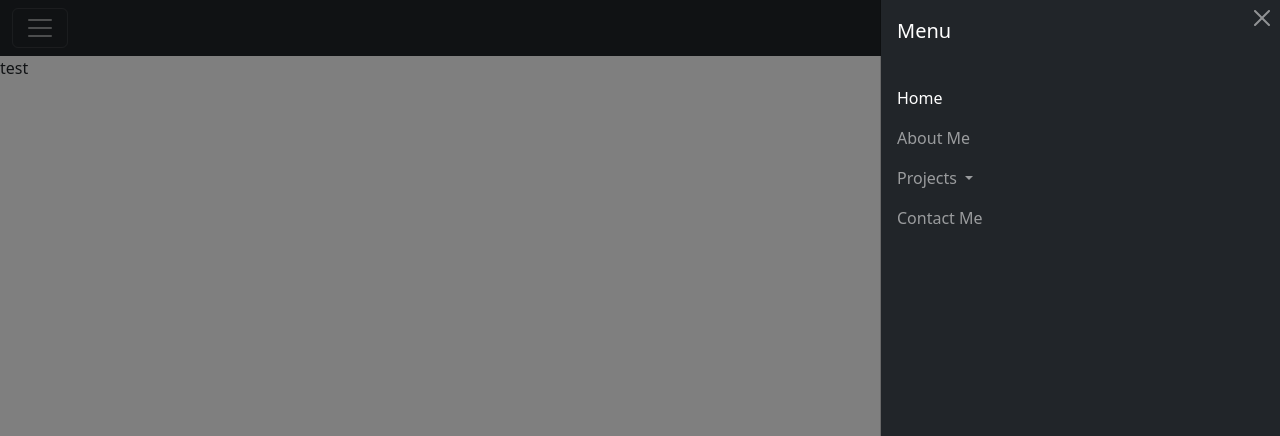
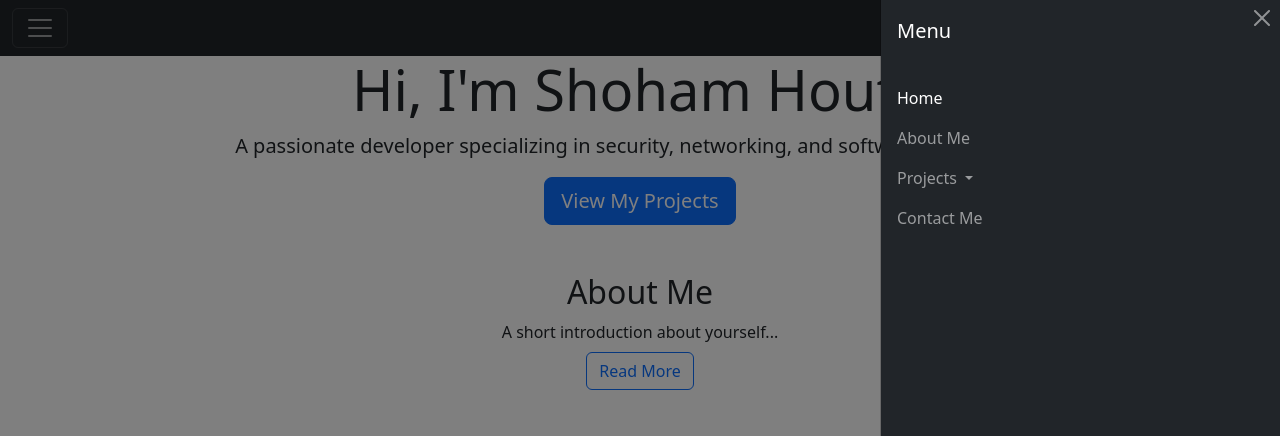
Before and after one commit to Shoham-Houta/Portfolio, a Flask app: page / in a window 1280 px wide, after a click that opens the changed part. Shown: the top 436 px of the page. Run offline with Flask 3, Linux system fonts and the light colour scheme; some libraries are stand-ins or nearby versions.

Commit message:
Added basic landing page with contact link in footer

```diff
--- a/static/style.css
+++ b/static/style.css
@@ -32,8 +32,6 @@
   width: 90%; /* Makes form responsive */
   max-width: 600px;
   max-height: 90vh; /* Ensures it never overflows the screen */
-  background: white;
-  padding: 20px;
   border-radius: 10px;
   box-shadow: 0px 0px 15px rgba(0, 0, 0, 0.2);
   text-align: center;
@@ -60,7 +58,6 @@
 /* Prevents entire page from scrolling */
 body {
   margin-top: 56px;
-  overflow: hidden; /* Ensures no page scrolling */
 }
 /* Hide the scrollbar while keeping scrolling functional */
 .form-container form {
--- a/templates/index.html
+++ b/templates/index.html
@@ -2,8 +2,66 @@
 
 <body>
   {% block Content %}
+  <header
+    class="hero d-flex align-items-center justify-content-center text-center"
+  >
+    <div class="container">
+      <h1 class="display-4">Hi, I'm Shoham Houta</h1>
+      <p class="lead">
+        A passionate developer specializing in security, networking, and
+        software engineering.
+      </p>
+      <a href="/projects" class="btn btn-primary btn-lg">View My Projects</a>
+    </div>
+  </header>
 
-  <p>test</p>
+  <!-- About Preview Section -->
+  <section class="container text-center my-5">
+    <h2>About Me</h2>
+    <p>
+      A short introduction about yourself...<br /><a
+        href="/about"
+        class="btn btn-outline-primary mt-2"
+        >Read More</a
+      >
+    </p>
+  </section>
+  <section class="container my-5">
+    <h2 class="text-center">Featured Projects</h2>
+    <div class="row">
+      <div class="col-md-4">
+        <div class="card">
+          <img src="static/project1.jpg" class="card-img-top" alt="Project 1" />
+          <div class="card-body">
+            <h5 class="card-title">Project 1</h5>
+            <p class="card-text">Short description...</p>
+            <a href="/projects/1" class="btn btn-primary">View Project</a>
+          </div>
+        </div>
+      </div>
+      <div class="col-md-4">
+        <div class="card">
+          <img src="static/project2.jpg" class="card-img-top" alt="Project 2" />
+          <div class="card-body">
+            <h5 class="card-title">Project 2</h5>
+            <p class="card-text">Short description...</p>
+            <a href="/projects/2" class="btn btn-primary">View Project</a>
+          </div>
+        </div>
+      </div>
+      <div class="col-md-4">
+        <div class="card">
+          <img src="static/project3.jpg" class="card-img-top" alt="Project 3" />
+          <div class="card-body">
+            <h5 class="card-title">Project 3</h5>
+            <p class="card-text">Short description...</p>
+            <a href="/projects/3" class="btn btn-primary">View Project</a>
+          </div>
+        </div>
+      </div>
+    </div>
+  </section>
+
   <!-- Background Blur Overlay -->
   <div id="overlay" class="overlay d-none"></div>
 
@@ -92,21 +150,23 @@
           <ul class="list-unstyled">
             <li>
               <i class="fa-solid fa-envelope"></i>
-              <a href="mailto:your.email@example.com">your.email@example.com</a>
+              <a href="mailto:houta.shoham@gmail.com">houta.shoham@gmail.com</a>
             </li>
             <li>
               <i class="fa-solid fa-phone"></i>
-              <a href="tel:+1234567890">+1 234 567 890</a>
+              <a href="tel:+9720502137818">+972050-213-7818</a>
             </li>
             <li>
               <i class="fa-brands fa-linkedin"></i>
-              <a href="https://linkedin.com/in/yourlinkedin" target="_blank"
+              <a href="https://linkedin.com/in/shohamhouta" target="_blank"
                 >LinkedIn</a
               >
             </li>
             <li>
               <i class="fa-brands fa-github"></i>
-              <a href="https://github.com/yourgithub" target="_blank">GitHub</a>
+              <a href="https://github.com/Shoham-Houta" target="_blank"
+                >GitHub</a
+              >
             </li>
           </ul>
         </div>
@@ -116,6 +176,7 @@
 
   <script>
     document.addEventListener("DOMContentLoaded", function () {
+      // Initialize Quill Editor
       var quill = new Quill("#editor", {
         theme: "snow",
         placeholder: "Write your message...",
@@ -135,35 +196,71 @@
         document.getElementById("hiddenMessage").value = quill.root.innerHTML;
       });
 
-      // Form toggle logic
+      // Form toggle elements
       let form = document.getElementById("contactForm");
       let overlay = document.getElementById("overlay");
       let closeForm = document.getElementById("closeForm");
+      let contactButton = document.getElementById("toggleContact");
+      let contactButtonFooter = document.getElementById("toggleContactFooter");
+      let offcanvasMenu = document.querySelector(".offcanvas"); // Bootstrap offcanvas menu
 
-      document
-        .getElementById("toggleContact")
-        .addEventListener("click", function (event) {
-          event.preventDefault();
-          form.classList.toggle("d-none");
-          setTimeout(() => form.classList.toggle("show"), 10);
-          overlay.classList.toggle("show");
-          overlay.classList.toggle("d-none");
-        });
+      // Bootstrap Offcanvas API
+      let offcanvasInstance =
+        bootstrap.Offcanvas.getInstance(offcanvasMenu) ||
+        new bootstrap.Offcanvas(offcanvasMenu);
 
-      // Close form when clicking the close button or outside
-      closeForm.addEventListener("click", function () {
-        form.classList.add("d-none");
+      // Show form function
+      function showContactForm() {
+        form.classList.remove("d-none");
+        overlay.classList.remove("d-none");
+
+        // Close menu if open
+        if (offcanvasMenu.classList.contains("show")) {
+          offcanvasInstance.hide();
+        }
+
+        setTimeout(() => {
+          form.classList.add("show");
+          overlay.classList.add("show");
+        }, 10); // Smooth transition
+      }
+
+      // Hide form function
+      function hideContactForm() {
         form.classList.remove("show");
         overlay.classList.remove("show");
+        setTimeout(() => {
+          form.classList.add("d-none");
+          overlay.classList.add("d-none");
+        }, 300); // Matches transition duration
+      }
+
+      // Toggle form when clicking the contact button
+      contactButton.addEventListener("click", function () {
+        if (form.classList.contains("d-none")) {
+          showContactForm();
+        } else {
+          hideContactForm();
+        }
       });
-
-      overlay.addEventListener("click", function () {
-        form.classList.add("d-none");
-        form.classList.remove("show");
-        overlay.classList.remove("show");
+      contactButtonFooter.addEventListener("click", function () {
+        if (form.classList.contains("d-none")) {
+          showContactForm();
+        } else {
+          hideContactForm();
+        }
       });
+      // Close form when clicking close button or outside overlay
+      closeForm.addEventListener("click", hideContactForm);
+      overlay.addEventListener("click", hideContactForm);
     });
   </script>
 
+  <footer class="bg-dark text-white text-center p-3">
+    <p>
+      &copy; 2025 Shoham Houta. All rights reserved. |
+      <a href="#" id="toggleContactFooter" class="text-white">Contact Me</a>
+    </p>
+  </footer>
   {% endblock %}
 </body>
```
